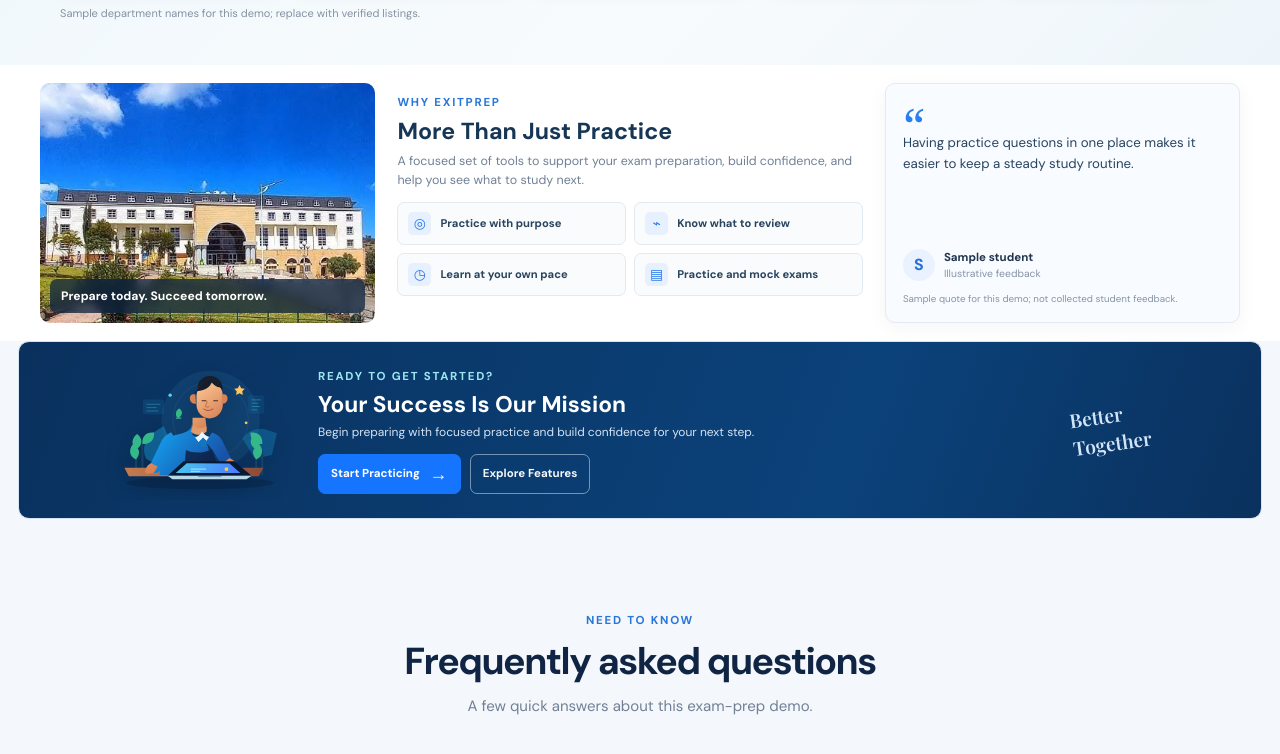
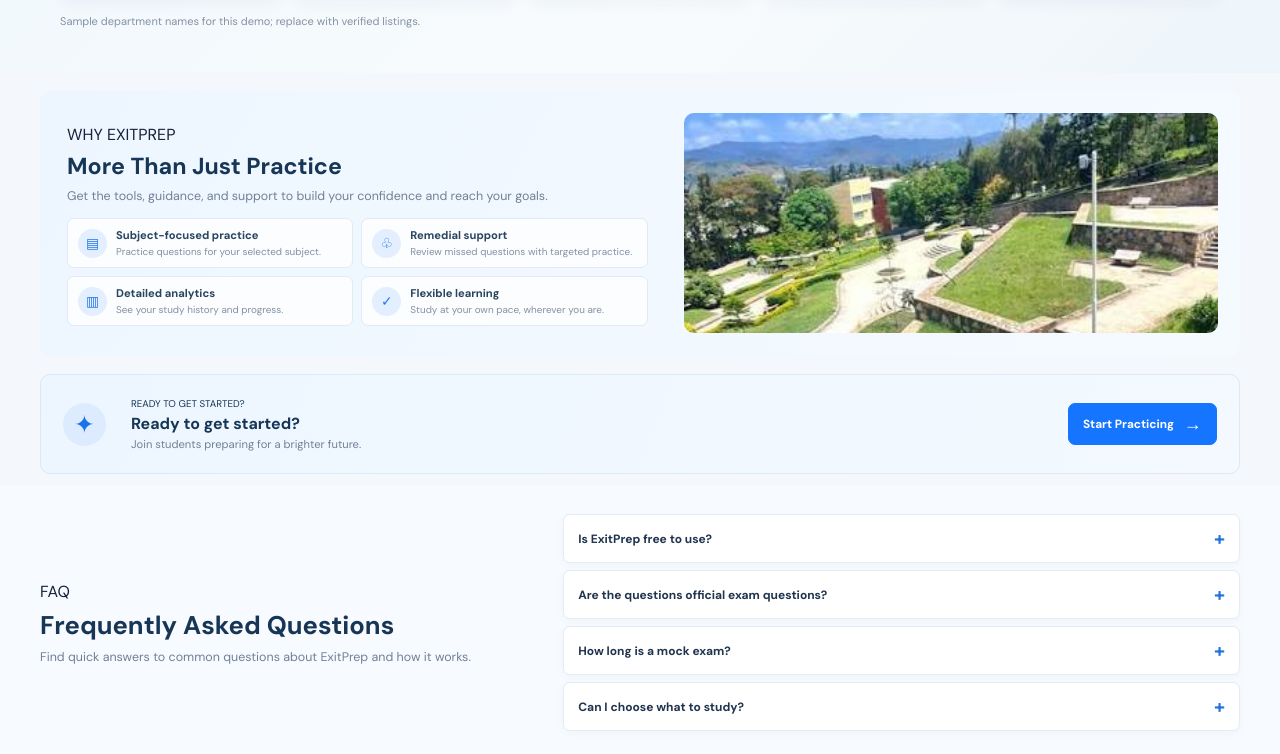
Before and after one commit to goodthinker9/national-exit-exam-platform, a React (Vite) app: page / in a window 1280 px wide. Shown: the part 1112-1866 px from the top of the page. Built offline with nearby package versions, Linux system fonts and the light colour scheme.

Commit message:
feat(home): refine department and FAQ sections

```diff
--- a/src/components/pages/HomePage.css
+++ b/src/components/pages/HomePage.css
@@ -45,34 +45,6 @@
 .feature-icon-question-bank { background: #fff3e3; color: #e29325; }
 .landing-feature-card h2 { margin: 2px 0 5px; color: #102544; font-family: "DM Sans", sans-serif; font-size: .89rem; font-weight: 700; line-height: 1.3; }
 .landing-feature-card p { margin: 0; color: #738198; font-size: .73rem; line-height: 1.45; }
-.landing-section { padding: 76px max(32px, calc((100% - 1160px) / 2)); }
-.landing-section-heading { max-width: 660px; margin: 0 auto 34px; text-align: center; }
-.landing-section-eyebrow { margin-bottom: 9px; color: #2876d9; font-size: .72rem; font-weight: 800; letter-spacing: .15em; }
-.landing-section-heading h2 { margin-bottom: 10px; color: #102544; font-family: "DM Sans", sans-serif; font-size: clamp(1.8rem, 3vw, 2.35rem); letter-spacing: -.04em; }
-.landing-section-heading > p:not(.landing-section-eyebrow) { margin-bottom: 0; color: #718096; font-size: .94rem; }
-.landing-how-it-works, .landing-benefits { background: #fff; }
-.landing-steps { display: grid; grid-template-columns: repeat(3, minmax(0, 1fr)); gap: 18px; }
-.landing-step { min-height: 205px; padding: 24px; border: 1px solid #e4eaf2; border-radius: 11px; background: #fff; box-shadow: 0 8px 26px rgba(15,39,70,.045); }
-.landing-step-top { display: flex; align-items: center; justify-content: space-between; margin-bottom: 23px; }
-.landing-step-icon { display: grid; width: 46px; height: 46px; place-items: center; border-radius: 13px; background: #eaf2ff; color: #2378ed; font-size: 1.25rem; font-weight: 800; }
-.landing-step-number { color: #a8b7c9; font-size: .85rem; font-weight: 800; letter-spacing: .08em; }
-.landing-step h3, .landing-benefit h3 { margin-bottom: 9px; color: #102544; font-family: "DM Sans", sans-serif; font-size: 1rem; }
-.landing-step p, .landing-benefit p { margin: 0; color: #718096; font-size: .85rem; line-height: 1.65; }
-.landing-how-cta { display: flex; width: max-content; gap: 12px; margin: 27px auto 0; cursor: pointer; }
-.landing-testimonials, .landing-faq { background: #f4f7fb; }
-.landing-demo-disclaimer { display: inline-block; margin-top: 11px; color: #8995a6; font-size: .75rem; }
-.landing-testimonial-grid { display: grid; grid-template-columns: repeat(3, minmax(0, 1fr)); gap: 18px; }
-.landing-testimonial { display: flex; min-height: 220px; flex-direction: column; margin: 0; padding: 23px; border: 1px solid #e4eaf2; border-radius: 11px; background: #fff; box-shadow: 0 8px 26px rgba(15,39,70,.045); }
-.landing-quote-mark { height: 35px; color: #2880ee; font-family: Georgia, serif; font-size: 3rem; line-height: 1; }
-.landing-testimonial blockquote { flex: 1; margin: 8px 0 21px; color: #253a56; font-size: .93rem; line-height: 1.7; }
-.landing-testimonial figcaption { display: flex; align-items: center; gap: 10px; }
-.landing-avatar { display: grid; width: 37px; height: 37px; place-items: center; border-radius: 50%; background: #eaf2ff; color: #246fdb; font-weight: 800; }
-.landing-testimonial figcaption strong, .landing-testimonial figcaption small { display: block; }
-.landing-testimonial figcaption strong { color: #20344e; font-size: .82rem; }
-.landing-testimonial figcaption small { margin-top: 3px; color: #8794a5; font-size: .72rem; }
-.landing-benefit-grid { display: grid; grid-template-columns: repeat(3, minmax(0, 1fr)); gap: 18px; }
-.landing-benefit { padding: 23px; border: 1px solid #e4eaf2; border-radius: 11px; background: #fff; }
-.landing-benefit > span { display: grid; width: 43px; height: 43px; place-items: center; margin-bottom: 17px; border-radius: 12px; background: #eaf2ff; color: #2378ed; font-size: 1.3rem; font-weight: 800; }
 .landing-faq-list { max-width: 820px; margin: 0 auto; }
 .landing-faq-item { margin-bottom: 10px; border: 1px solid #e1e8f1; border-radius: 9px; background: #fff; }
 .landing-faq-item summary { display: flex; align-items: center; justify-content: space-between; gap: 18px; padding: 17px 20px; color: #20344e; cursor: pointer; font-size: .92rem; font-weight: 700; list-style: none; }
@@ -107,38 +79,35 @@
 .landing-department-action b { display: grid; width: 23px; height: 23px; flex: none; place-items: center; border-radius: 50%; background: #2876d9; color: #fff; font-size: .9rem; }
 .landing-no-departments { padding: 20px; border: 1px dashed #b9cbdb; border-radius: 9px; color: #61758c; text-align: center; }
 .landing-department-disclaimer { margin: 13px 0 0; color: #8492a3; font-size: .69rem; }
-.landing-value { display: grid; grid-template-columns: minmax(190px, .85fr) minmax(280px, 1.2fr) minmax(220px, .9fr); align-items: stretch; gap: 18px; padding: 18px max(24px, calc((100% - 1200px) / 2)); background: #fff; }
-.landing-value-image { position: relative; min-height: 240px; overflow: hidden; border-radius: 10px; background: #dceaf2; }
-.landing-value-image img { width: 100%; height: 100%; position: absolute; inset: 0; object-fit: cover; }
-.landing-value-image span { position: absolute; right: 10px; bottom: 10px; left: 10px; padding: 9px 11px; border-radius: 7px; background: rgba(7, 32, 62, .72); color: white; font-size: .76rem; font-weight: 700; backdrop-filter: blur(4px); }
-.landing-value-content { padding: 10px 4px; }
+.landing-value { display: grid; width: min(1200px, calc(100% - 36px)); grid-template-columns: minmax(0, 1fr) minmax(260px, .9fr); align-items: center; gap: 28px; margin: 18px auto; padding: 22px; border-radius: 11px; background: linear-gradient(120deg, #edf6ff, #f5faff); }
+.landing-value-image { position: relative; min-height: 220px; overflow: hidden; border-radius: 10px; background: #dceaf2; }
+.landing-value-image img { position: absolute; inset: 0; width: 100%; height: 100%; object-fit: cover; }
+.landing-value-content { padding: 8px 8px 8px 5px; }
 .landing-value-content .landing-section-eyebrow { margin-bottom: 5px; }
 .landing-value-content h2 { margin-bottom: 7px; color: #173655; font-family: "DM Sans", sans-serif; font-size: 1.45rem; }
 .landing-value-content > p:not(.landing-section-eyebrow) { margin-bottom: 12px; color: #718096; font-size: .78rem; line-height: 1.5; }
 .landing-value-list { display: grid; grid-template-columns: repeat(2, minmax(0, 1fr)); gap: 8px; }
-.landing-value-item { display: flex; min-height: 43px; align-items: center; gap: 9px; padding: 8px 10px; border: 1px solid #e3eaf2; border-radius: 7px; background: #f9fbfd; color: #29445f; }
-.landing-value-item span { display: grid; width: 23px; height: 23px; flex: none; place-items: center; border-radius: 5px; background: #e7f0ff; color: #2478ed; font-size: .87rem; }
-.landing-value-item strong { font-size: .7rem; line-height: 1.3; }
-.landing-quote-card { display: flex; flex-direction: column; margin: 0; padding: 17px; border: 1px solid #e3eaf2; border-radius: 10px; background: #f8fbff; box-shadow: 0 5px 20px rgba(18, 52, 85, .045); }
-.landing-quote-card .landing-quote-mark { height: 29px; }
-.landing-quote-card blockquote { flex: 1; margin: 3px 0 15px; color: #29445f; font-size: .83rem; font-style: italic; line-height: 1.55; }
-.landing-quote-card figcaption { display: flex; align-items: center; gap: 9px; }
-.landing-quote-card .landing-avatar { width: 32px; height: 32px; }
-.landing-quote-card figcaption strong, .landing-quote-card figcaption small { display: block; }
-.landing-quote-card figcaption strong { color: #20344e; font-size: .72rem; }
-.landing-quote-card figcaption small { margin-top: 2px; color: #8794a5; font-size: .65rem; }
-.landing-quote-disclaimer { margin-top: 11px; color: #8794a5; font-size: .61rem; line-height: 1.4; }
-.landing-cta { position: relative; display: grid; min-height: 178px; grid-template-columns: 200px 1fr 150px; align-items: center; gap: 24px; overflow: hidden; margin: 0 18px 16px; padding: 16px max(24px, calc((100% - 1130px) / 2)); border: 1px solid #d6e4f1; border-radius: 11px; background: linear-gradient(110deg, #0a315e, #0b427a 67%, #0a315e); color: #fff; }
-.landing-cta-art { position: relative; height: 140px; overflow: hidden; }
-.landing-cta-art img { position: absolute; inset: -13px 0 0; width: 100%; height: 160px; object-fit: contain; filter: drop-shadow(0 4px 12px rgba(0,0,0,.24)); }
-.landing-cta-copy { position: relative; z-index: 1; }
-.landing-cta-copy .landing-section-eyebrow { margin-bottom: 5px; color: #9ce8f0; }
-.landing-cta-copy h2 { margin-bottom: 4px; color: #fff; font-family: "DM Sans", sans-serif; font-size: 1.42rem; }
-.landing-cta-copy > p:not(.landing-section-eyebrow) { margin-bottom: 11px; color: #d4e3f3; font-size: .75rem; }
-.landing-cta-actions { display: flex; flex-wrap: wrap; gap: 9px; }
-.landing-cta-actions .landing-primary, .landing-cta-actions .landing-secondary { min-height: 36px; padding: 7px 12px; font-size: .72rem; }
-.landing-cta-actions .landing-secondary { background: transparent; }
-.landing-cta-decoration { justify-self: center; color: #d2e5f8; font-family: "Playfair Display", Georgia, serif; font-size: 1.2rem; font-style: italic; line-height: 1.45; transform: rotate(-8deg); }
+.landing-value-item { display: flex; min-height: 50px; align-items: center; gap: 9px; padding: 8px 10px; border: 1px solid #e3eaf2; border-radius: 7px; background: rgba(255,255,255,.78); color: #29445f; }
+.landing-value-item > span:first-child { display: grid; width: 29px; height: 29px; flex: none; place-items: center; border-radius: 50%; background: #e3efff; color: #2478ed; font-size: .87rem; }
+.landing-value-item-copy { min-width: 0; }
+.landing-value-item-copy strong, .landing-value-item-copy small { display: block; }
+.landing-value-item-copy strong { font-size: .7rem; line-height: 1.3; }
+.landing-value-item-copy small { margin-top: 3px; color: #8291a4; font-size: .62rem; line-height: 1.35; }
+.landing-cta { display: grid; width: min(1200px, calc(100% - 36px)); min-height: 100px; grid-template-columns: 52px 1fr auto; align-items: center; gap: 16px; margin: 0 auto 12px; padding: 15px 22px; border: 1px solid #dce9f5; border-radius: 10px; background: linear-gradient(110deg, #edf6ff, #f3f9ff); color: #173655; }
+.landing-cta-icon { display: grid; width: 43px; height: 43px; place-items: center; border-radius: 50%; background: #ddebff; color: #1874e8; font-size: 1.55rem; }
+.landing-cta-copy .landing-section-eyebrow { margin-bottom: 3px; font-size: .61rem; }
+.landing-cta-copy h2 { margin-bottom: 2px; color: #173655; font-family: "DM Sans", sans-serif; font-size: 1rem; }
+.landing-cta-copy > p:not(.landing-section-eyebrow) { margin: 0; color: #718096; font-size: .7rem; line-height: 1.45; }
+.landing-cta > .landing-primary { min-height: 37px; padding: 8px 14px; font-size: .74rem; }
+.landing-faq { display: grid; grid-template-columns: minmax(220px, .72fr) minmax(0, 1fr); align-items: center; gap: 36px; padding: 28px max(24px, calc((100% - 1200px) / 2)) 32px; background: #f7fafe; }
+.landing-faq-intro .landing-section-eyebrow { margin-bottom: 6px; }
+.landing-faq-intro h2 { margin-bottom: 7px; color: #173655; font-family: "DM Sans", sans-serif; font-size: clamp(1.3rem, 2vw, 1.7rem); }
+.landing-faq-intro > p:last-child { margin: 0; color: #718096; font-size: .78rem; line-height: 1.55; }
+.landing-faq-list { width: 100%; max-width: 720px; margin: 0; }
+.landing-faq-item { margin-bottom: 7px; border-color: #e4ecf4; border-radius: 7px; box-shadow: 0 2px 8px rgba(18, 52, 85, .035); }
+.landing-faq-item:last-child { margin-bottom: 0; }
+.landing-faq-item summary { padding: 11px 14px; font-size: .75rem; }
+.landing-faq-item > p { padding: 0 14px 12px; font-size: .75rem; }
 
 @media (max-width: 900px) {
   .landing-hero-inner { width: min(100% - 48px, 760px); grid-template-columns: minmax(0, 1fr) minmax(190px, .65fr); gap: 20px; }
@@ -150,11 +119,9 @@
   .landing-departments-heading { grid-template-columns: minmax(0, 1fr) minmax(230px, .9fr); gap: 16px; }
   .landing-view-departments { grid-column: 2; justify-self: end; padding-top: 0; }
   .landing-department-grid { grid-template-columns: repeat(3, minmax(0, 1fr)); }
-  .landing-value { grid-template-columns: minmax(180px, .85fr) minmax(0, 1.15fr); padding-inline: 24px; }
-  .landing-quote-card { grid-column: 1 / -1; }
-  .landing-quote-card blockquote { min-height: 0; }
-  .landing-cta { grid-template-columns: 150px 1fr 100px; gap: 14px; }
-  .landing-section { padding: 62px 24px; }
+  .landing-value { grid-template-columns: minmax(0, 1fr) minmax(220px, .8fr); gap: 18px; }
+  .landing-cta { width: min(1200px, calc(100% - 36px)); }
+  .landing-faq { grid-template-columns: minmax(190px, .65fr) minmax(0, 1fr); gap: 24px; }
 }
 
 @media (max-width: 600px) {
@@ -185,22 +152,17 @@
   .landing-department-card { min-height: 158px; padding: 11px; }
   .landing-department-card > strong { font-size: .8rem; }
   .landing-department-card > small { font-size: .68rem; }
-  .landing-value { grid-template-columns: 1fr; gap: 13px; padding: 16px; }
+  .landing-value { width: calc(100% - 24px); grid-template-columns: 1fr; gap: 13px; padding: 16px; }
   .landing-value-image { min-height: 190px; }
   .landing-value-content { padding: 7px 1px; }
   .landing-value-list { gap: 7px; }
-  .landing-quote-card { grid-column: auto; }
-  .landing-cta { grid-template-columns: 1fr; gap: 0; margin-inline: 10px; padding: 21px; }
-  .landing-cta-art, .landing-cta-decoration { display: none; }
-  .landing-cta-copy h2 { font-size: 1.3rem; }
-  .landing-section { padding: 48px 18px; }
-  .landing-section-heading { margin-bottom: 25px; }
-  .landing-steps, .landing-testimonial-grid, .landing-benefit-grid { grid-template-columns: 1fr; }
-  .landing-step { min-height: auto; }
-  .landing-testimonial { min-height: 190px; }
-  .landing-how-cta { width: 100%; }
-  .landing-faq-item summary { padding: 15px; font-size: .86rem; }
-  .landing-faq-item > p { padding-inline: 15px; }
+  .landing-cta { width: calc(100% - 24px); grid-template-columns: 38px 1fr; gap: 10px; padding: 14px; }
+  .landing-cta-icon { width: 35px; height: 35px; font-size: 1.2rem; }
+  .landing-cta-copy h2 { font-size: .9rem; }
+  .landing-cta > .landing-primary { grid-column: 2; justify-self: start; margin-top: 6px; }
+  .landing-faq { grid-template-columns: 1fr; gap: 16px; padding: 32px 18px; }
+  .landing-faq-item summary { padding: 12px; font-size: .78rem; }
+  .landing-faq-item > p { padding-inline: 12px; }
 }
 
 @media (prefers-reduced-motion: reduce) {
--- a/src/components/pages/HomePage.jsx
+++ b/src/components/pages/HomePage.jsx
@@ -36,39 +36,26 @@
   },
 ];
 
-const studentQuotes = [
+const benefits = [
   {
-    quote: "Having practice questions in one place makes it easier to keep a steady study routine.",
-    name: "Sample student",
-    detail: "Illustrative feedback",
+    icon: "▤",
+    title: "Subject-focused practice",
+    description: "Practice questions for your selected subject.",
   },
   {
-    quote: "I can focus on the topics I still need to review before exam day.",
-    name: "Sample student",
-    detail: "Illustrative feedback",
+    icon: "♧",
+    title: "Remedial support",
+    description: "Review missed questions with targeted practice.",
   },
   {
-    quote: "A timed mock exam helps me get familiar with the pace of an exam.",
-    name: "Sample student",
-    detail: "Illustrative feedback",
-  },
-];
-
-const benefits = [
-  {
-    icon: "◎",
-    title: "Practice with purpose",
-    description: "Build a regular study habit with focused questions and mock exams.",
+    icon: "▥",
+    title: "Detailed analytics",
+    description: "See your study history and progress.",
   },
   {
-    icon: "⌁",
-    title: "Know what to review",
-    description: "Use explanations and progress summaries to guide your next study session.",
-  },
-  {
-    icon: "◷",
-    title: "Learn at your own pace",
-    description: "Practice when it works for you, then take a timed mock exam when you are ready.",
+    icon: "✓",
+    title: "Flexible learning",
+    description: "Study at your own pace, wherever you are.",
   },
 ];
 
@@ -277,59 +264,44 @@
       </section>
 
       <section className="landing-value" id="about">
-        <div className="landing-value-image">
-          <img src="/images/banner2.png" alt={t("Wollo University campus grounds")} loading="lazy" />
-          <span>{t("Prepare today. Succeed tomorrow.")}</span>
-        </div>
         <div className="landing-value-content">
           <p className="landing-section-eyebrow">{t("WHY EXITPREP")}</p>
           <h2>{t("More Than Just Practice")}</h2>
-          <p>{t("A focused set of tools to support your exam preparation, build confidence, and help you see what to study next.")}</p>
+          <p>{t("Get the tools, guidance, and support to build your confidence and reach your goals.")}</p>
           <div className="landing-value-list">
             {benefits.map((benefit) => (
               <div className="landing-value-item" key={benefit.title}>
                 <span aria-hidden="true">{benefit.icon}</span>
-                <strong>{t(benefit.title)}</strong>
+                <span className="landing-value-item-copy">
+                  <strong>{t(benefit.title)}</strong>
+                  <small>{t(benefit.description)}</small>
+                </span>
               </div>
             ))}
-            <div className="landing-value-item">
-              <span aria-hidden="true">▤</span>
-              <strong>{t("Practice and mock exams")}</strong>
-            </div>
           </div>
         </div>
-        <figure className="landing-quote-card">
-          <span className="landing-quote-mark" aria-hidden="true">“</span>
-          <blockquote>{t(studentQuotes[0].quote)}</blockquote>
-          <figcaption>
-            <span className="landing-avatar" aria-hidden="true">S</span>
-            <span><strong>{t(studentQuotes[0].name)}</strong><small>{t(studentQuotes[0].detail)}</small></span>
-          </figcaption>
-          <small className="landing-quote-disclaimer">{t("Sample quote for this demo; not collected student feedback.")}</small>
-        </figure>
+        <div className="landing-value-image">
+          <img src="/images/banner3.png" alt={t("Wollo University campus and grounds")} loading="lazy" />
+        </div>
       </section>
 
       <section className="landing-cta">
-        <div className="landing-cta-art" aria-hidden="true"><img src="/landing-student.svg" alt="" loading="lazy" /></div>
+        <span className="landing-cta-icon" aria-hidden="true">✦</span>
         <div className="landing-cta-copy">
           <p className="landing-section-eyebrow">{t("READY TO GET STARTED?")}</p>
-          <h2>{t("Your Success Is Our Mission")}</h2>
-          <p>{t("Begin preparing with focused practice and build confidence for your next step.")}</p>
-          <div className="landing-cta-actions">
-            <button type="button" className="landing-primary" onClick={onStart}>{t("Start Practicing")} <span aria-hidden="true">→</span></button>
-            <a className="landing-secondary" href="#features">{t("Explore Features")}</a>
-          </div>
+          <h2>{t("Ready to get started?")}</h2>
+          <p>{t("Join students preparing for a brighter future.")}</p>
         </div>
-        <span className="landing-cta-decoration" aria-hidden="true">Better<br />Together</span>
+        <button type="button" className="landing-primary" onClick={onStart}>{t("Start Practicing")} <span aria-hidden="true">→</span></button>
       </section>
 
       <section className="landing-section landing-faq" id="faq">
-        <div className="landing-section-heading">
-          <p className="landing-section-eyebrow">{t("NEED TO KNOW")}</p>
-          <h2>{t("Frequently asked questions")}</h2>
-          <p>{t("A few quick answers about this exam-prep demo.")}</p>
+        <div className="landing-faq-intro">
+          <p className="landing-section-eyebrow">{t("FAQ")}</p>
+          <h2>{t("Frequently Asked Questions")}</h2>
+          <p>{t("Find quick answers to common questions about ExitPrep and how it works.")}</p>
         </div>
-        <div className="landing-faq-list">
+        <div className="landing-faq-list" aria-label={t("Frequently asked questions")}>
           {faqs.map((faq) => (
             <details className="landing-faq-item" key={faq.question}>
               <summary>{t(faq.question)}<span aria-hidden="true">+</span></summary>
```
